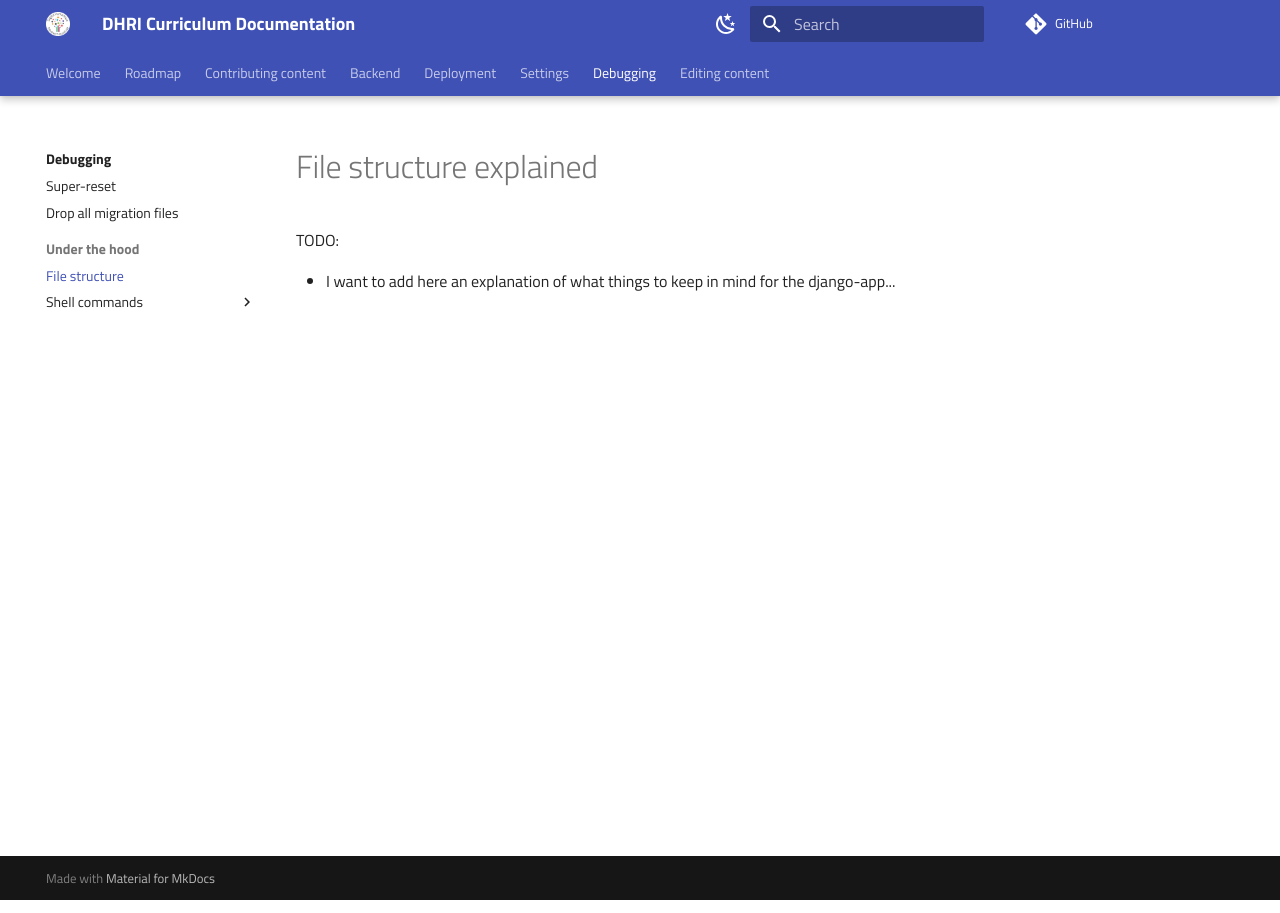
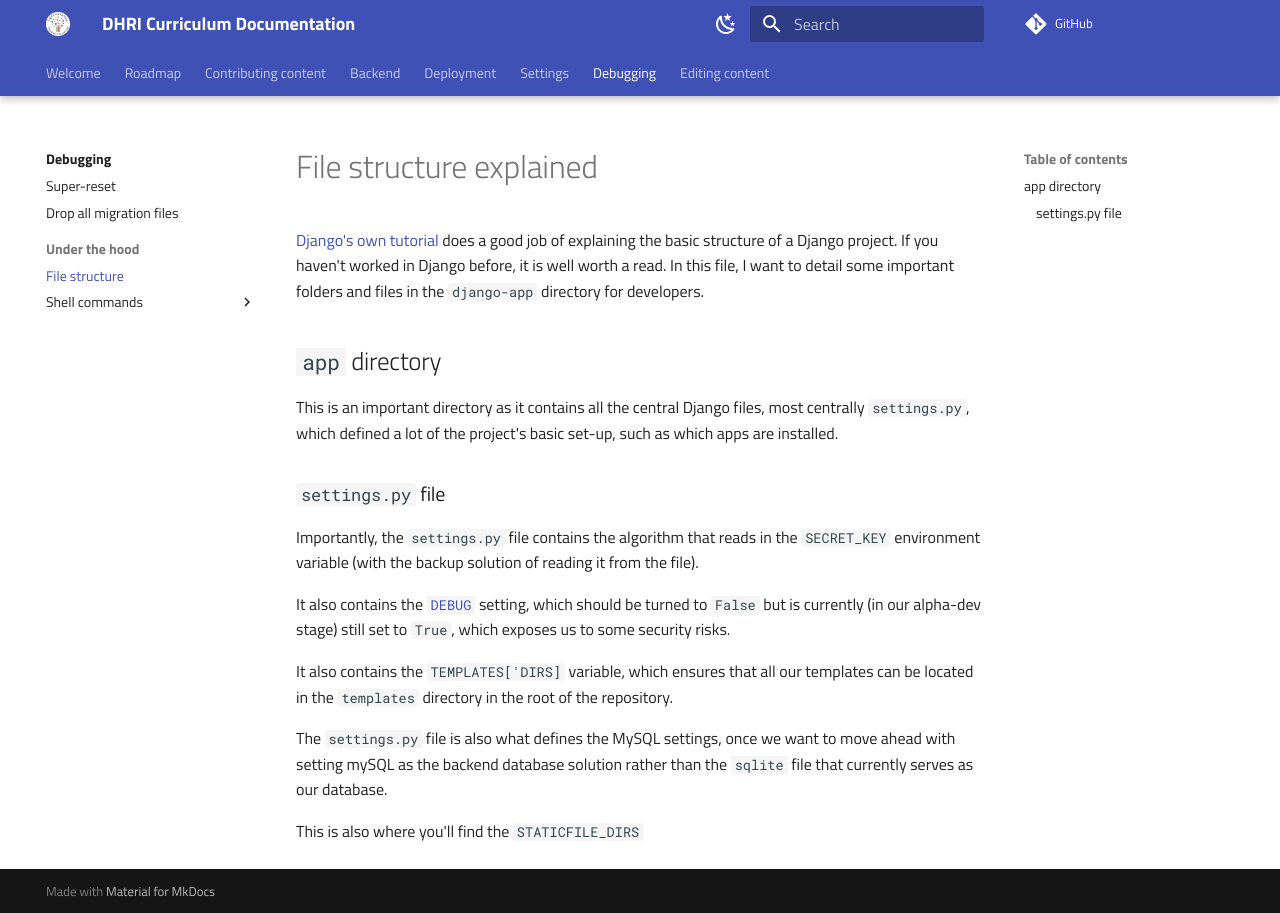
Before and after one commit to kallewesterling/django-app-documentation, an MkDocs documentation site: the page built from markdown/debugging/under-the-hood/file-structure.md, in a window 1280 px wide. Built offline with MkDocs 1.6.1 and Material for MkDocs 9.7.7, drawn with Linux system fonts in a browser that asks for light colours.

```diff
--- a/markdown/debugging/under-the-hood/file-structure.md
+++ b/markdown/debugging/under-the-hood/file-structure.md
@@ -1,5 +1,19 @@
 # File structure explained
 
-TODO:
+[Django's own tutorial](https://docs.djangoproject.com/en/3.2/intro/tutorial01/#creating-a-project) does a good job of explaining the basic structure of a Django project. If you haven't worked in Django before, it is well worth a read. In this file, I want to detail some important folders and files in the `django-app` directory for developers.
 
-- I want to add here an explanation of what things to keep in mind for the django-app...
+## `app` directory
+
+This is an important directory as it contains all the central Django files, most centrally `settings.py`, which defined a lot of the project's basic set-up, such as which apps are installed.
+
+### `settings.py` file
+
+Importantly, the `settings.py` file contains the algorithm that reads in the `SECRET_KEY` environment variable (with the backup solution of reading it from the file).
+
+It also contains the [`DEBUG`](../../settings/debug-mode.md) setting, which should be turned to `False` but is currently (in our alpha-dev stage) still set to `True`, which exposes us to some security risks.
+
+It also contains the `TEMPLATES['DIRS]` variable, which ensures that all our templates can be located in the `templates` directory in the root of the repository.
+
+The `settings.py` file is also what defines the MySQL settings, once we want to move ahead with setting mySQL as the backend database solution rather than the `sqlite` file that currently serves as our database.
+
+This is also where you'll find the `STATICFILE_DIRS`
```
Also changed, not shown: markdown/debugging/under-the-hood/build.md (+16 -10 lines), markdown/debugging/under-the-hood/ingest.md (+10 -16 lines), markdown/debugging/under-the-hood/localserver.md (+10 -0 lines), markdown/deployment/reclaim-cloud/setup.md (added, +113 -0 lines), drafts/deploy-on-reclaim-cloud.md (added).
